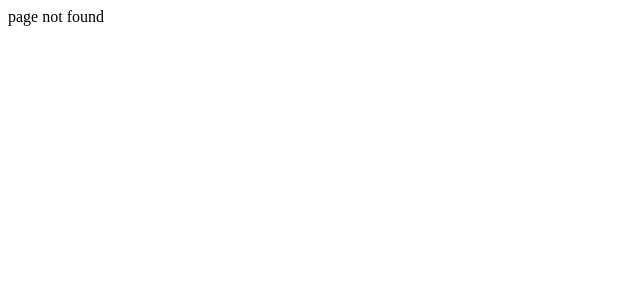
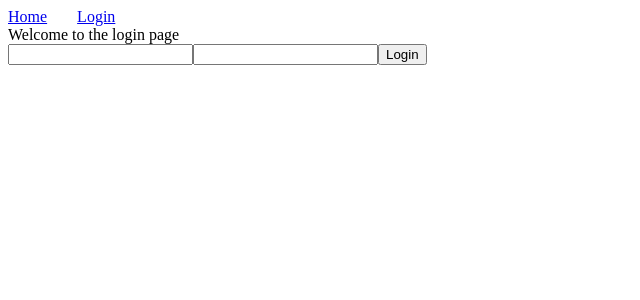
Before and after one commit to Alex23rodriguez/LiAmazons-old, a React (Create React App) app: page /login in a window 1280 px wide. Before the commit this address had no page. Shown: the top 300 px of the page, without its empty margins (0-640 px from the left). Built offline with nearby package versions, Linux system fonts and the light colour scheme.

Commit message:
feat: added boilerplate header and user login and logout

```diff
--- a/src/App.js
+++ b/src/App.js
@@ -1,16 +1,33 @@
+import { useState } from "react";
 import { Routes, Route } from "react-router-dom";
 import Game from "./components/game.component";
+import { Header } from "./components/header.component";
 import Home from "./components/home.component";
 import Lobby from "./components/lobby.component";
+import { Login } from "./components/login.component";
 
 function App() {
+  const [user, setUser] = useState(null);
+
+  async function login(user = null) {
+    setUser(user);
+  }
+
+  async function logout() {
+    setUser(null);
+  }
+
   return (
+    <>
+      <Header user={user} logoutFn={logout} />
       <Routes>
         <Route path='/games/:id' element={<Game />} />
         <Route path='/' element={<Home />} />
         <Route path='/lobby' element={<Lobby />} />
+        <Route path='/login' element={<Login loginFn={login} />} />
         <Route path='/*' element={<div>page not found</div>} />
       </Routes>
+    </>
   );
 }
 
--- /dev/null
+++ b/src/components/header.component.jsx
@@ -0,0 +1,21 @@
+import { Link } from "react-router-dom";
+
+const Header = ({ user, logoutFn }) => {
+  return (
+    <header>
+      <Link to='/' style={{ marginRight: "30px" }}>
+        Home
+      </Link>
+      {user ? (
+        <>
+          <Link to='/profile'>{user}</Link>
+          <button onClick={logoutFn}>Logout</button>
+        </>
+      ) : (
+        <Link to='/login'>Login</Link>
+      )}
+    </header>
+  );
+};
+
+export { Header };
--- /dev/null
+++ b/src/components/login.component.jsx
@@ -0,0 +1,24 @@
+import { useNavigate } from "react-router-dom";
+
+const Login = (props) => {
+  let nav = useNavigate();
+
+  async function testLogin() {
+    let myUser = document.getElementById("myUserInput").value;
+    await props.loginFn(myUser);
+    nav("/");
+  }
+
+  return (
+    <div>
+      Welcome to the login page
+      <div id='login-form'>
+        <input name='username' type='text' id='myUserInput'></input>
+        <input name='password' type='password'></input>
+        <button onClick={testLogin}>Login</button>
+      </div>
+    </div>
+  );
+};
+
+export { Login };
```
Lines whose indentation alone changed are shown as unchanged.
